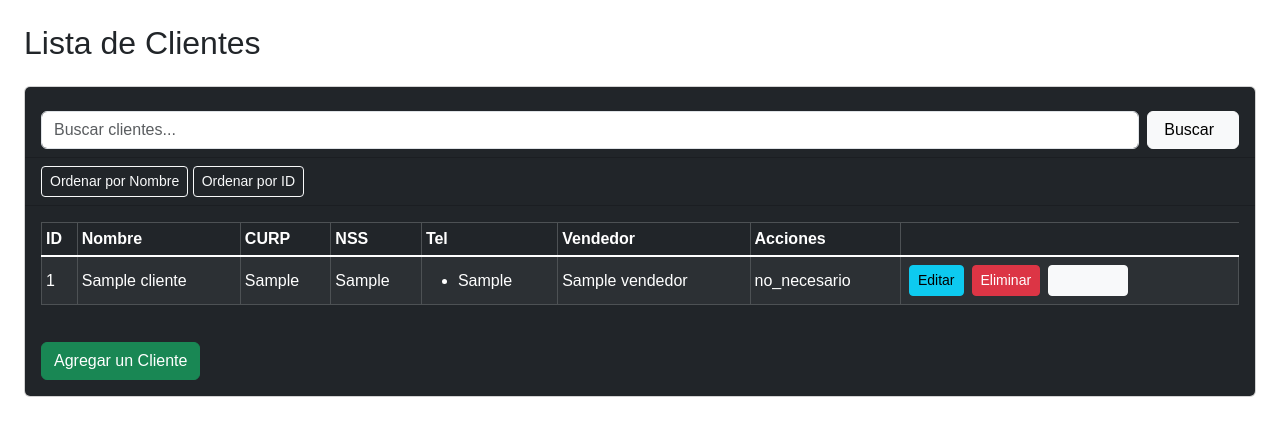
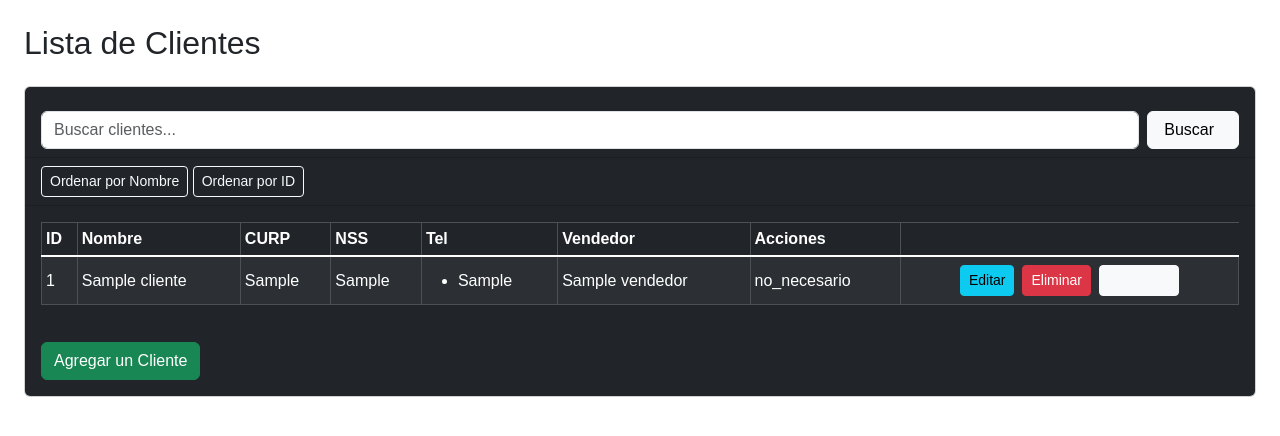
Before and after one commit to OscarNR7/CRM, a Django app: page /clientes/ in a window 1280 px wide. Shown: the part 48-484 px from the top of the page. Run offline with Django 5.2, Linux system fonts and the light colour scheme; a user stored in the database is signed in; tables that the repository leaves empty hold one stand-in row (values such as "Sample post").

Commit message:
Botones clientes centrados

```diff
--- a/clientes/templates/clientes/clientes.html
+++ b/clientes/templates/clientes/clientes.html
@@ -100,7 +100,7 @@ Clientes
 
 
                                             <td class="align-middle">
-                                                <div class="d-flex flex-row">
+                                                <div class="d-flex flex-row justify-content-center">
                                                     {% if user.is_authenticated and user.userrole.role == 'gerente' %}
                                                         <a class="btn btn-sm btn-info m-1" href="{% url 'editar' cliente.id %}">Editar</a>
                                                         <a class="btn btn-sm btn-danger m-1" href="{% url 'eliminar' cliente.id %}">Eliminar</a>
```
